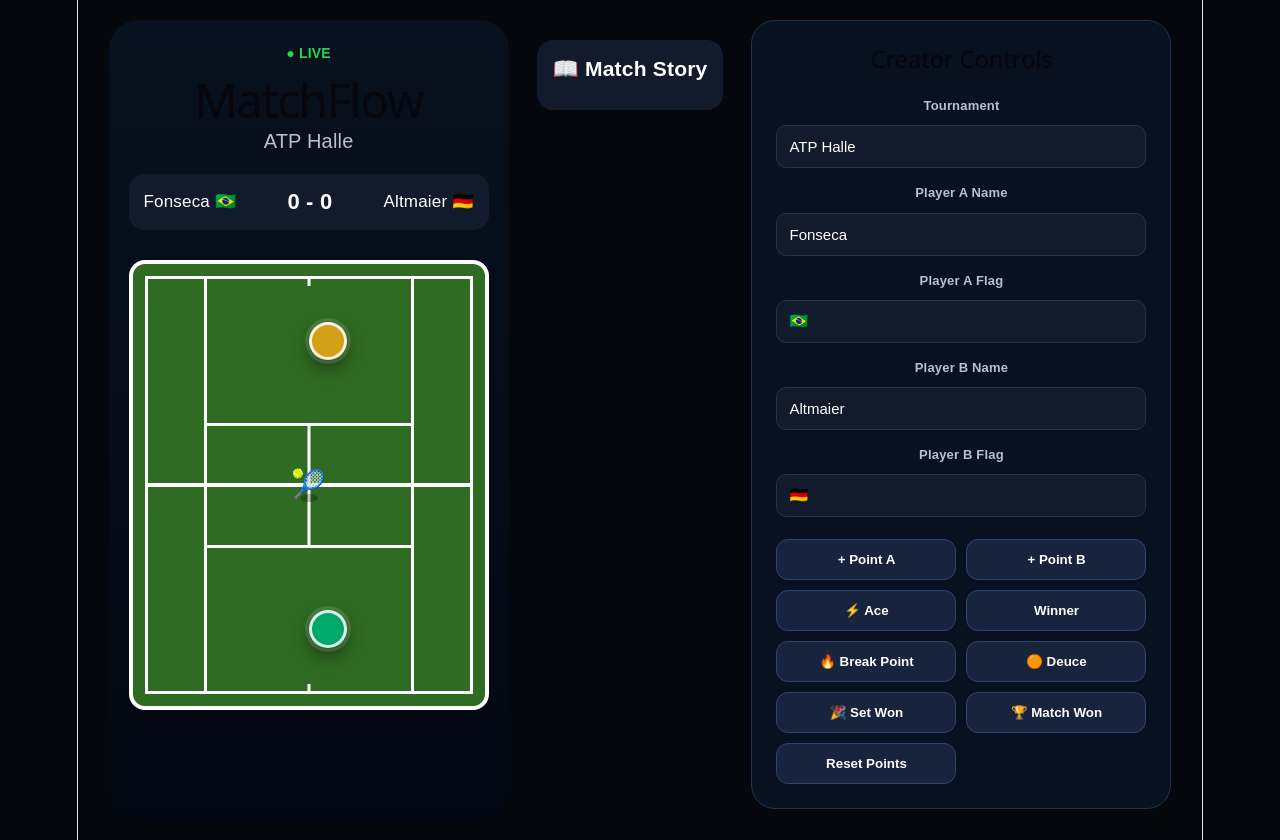
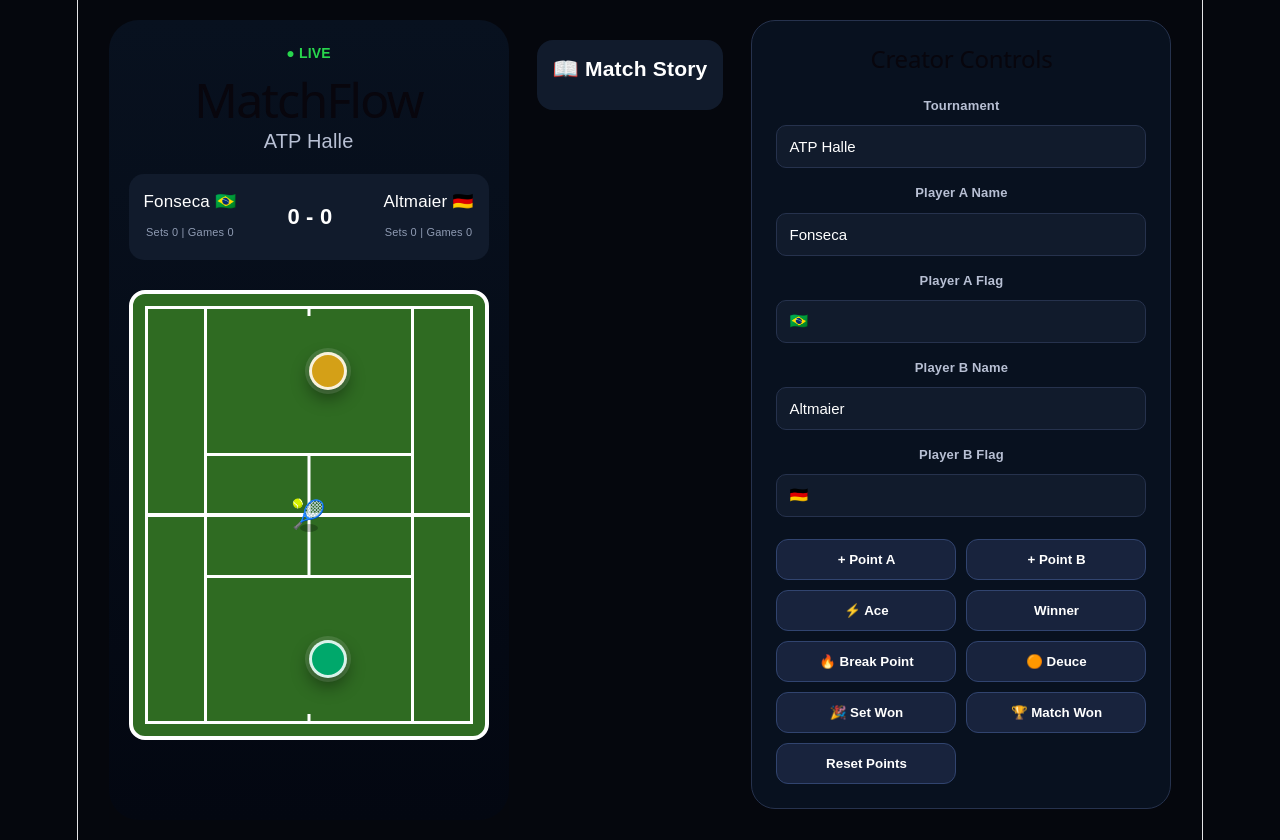
Before and after one commit to ramonpbarros/matchflow, a React (Vite) app: page / in a window 1280 px wide. Built offline with nearby package versions, Linux system fonts and the light colour scheme.

Commit message:
add tennis games and sets

```diff
--- a/src/App.css
+++ b/src/App.css
@@ -191,12 +191,11 @@
   width: 38px;
   height: 38px;
   border-radius: 50%;
-  border: 3px solid rgba(255,255,255,.85);
+  border: 3px solid rgba(255, 255, 255, 0.85);
   z-index: 5;
   transition: all 0.35s ease;
-  box-shadow:
-    0 0 0 4px rgba(255,255,255,.12),
-    0 8px 18px rgba(0,0,0,.45);
+  box-shadow: 0 0 0 4px rgba(255, 255, 255, 0.12),
+    0 8px 18px rgba(0, 0, 0, 0.45);
 }
 
 .top {
@@ -414,3 +413,14 @@
   color: #d78cff;
   text-shadow: 0 0 18px #a855f7;
 }
+
+.scoreboard span {
+  display: flex;
+  flex-direction: column;
+  gap: 4px;
+}
+
+.scoreboard small {
+  color: #8f9bb3;
+  font-size: 11px;
+}
--- a/src/App.jsx
+++ b/src/App.jsx
@@ -1,32 +1,9 @@
 import { useState } from 'react';
 import './App.css';
+import { getPlayerColor } from './utils/playerColors';
+import Scoreboard from './components/Scoreboard';
 
 const tennisPoints = ['0', '15', '30', '40'];
-function getPlayerColor(flag) {
-  const colors = {
-    '🇧🇷': '#00a86b',
-
-    '🇩🇪': '#d4a017',
-
-    '🇫🇷': '#2563eb',
-
-    '🇪🇸': '#d62828',
-
-    '🇮🇹': '#2a9d8f',
-
-    '🇺🇸': '#4361ee',
-
-    '🇦🇷': '#5fa8d3',
-
-    '🇬🇧': '#264653',
-
-    '🇷🇸': '#3a86ff',
-
-    '🇦🇺': '#3d5a80',
-  };
-
-  return colors[flag] || '#9ca3af';
-}
 
 export default function App() {
   const [match, setMatch] = useState({
@@ -34,10 +11,15 @@
     playerA: {
       name: 'Fonseca',
       flag: '🇧🇷',
+      games: 0,
+      sets: 0,
     },
+
     playerB: {
       name: 'Altmaier',
       flag: '🇩🇪',
+      games: 0,
+      sets: 0,
     },
     pointA: 0,
     pointB: 0,
@@ -124,18 +106,50 @@
 
   function addPoint(player) {
     moveTokens(player);
+
     setMatch((prev) => {
       const isA = player === 'A';
       const pointKey = isA ? 'pointA' : 'pointB';
       const otherPointKey = isA ? 'pointB' : 'pointA';
-      const playerName = isA ? prev.playerA.name : prev.playerB.name;
+
+      const playerKey = isA ? 'playerA' : 'playerB';
+      const opponentKey = isA ? 'playerB' : 'playerA';
+      const playerName = prev[playerKey].name;
 
       const playerPoint = prev[pointKey];
       const otherPoint = prev[otherPointKey];
 
+      function winGame() {
+        const nextGames = prev[playerKey].games + 1;
+        const winsSet = nextGames >= 6;
+
+        return {
+          ...prev,
+          pointA: 0,
+          pointB: 0,
+          advantage: null,
+
+          [playerKey]: {
+            ...prev[playerKey],
+            games: winsSet ? 0 : nextGames,
+            sets: winsSet ? prev[playerKey].sets + 1 : prev[playerKey].sets,
+          },
+
+          [opponentKey]: {
+            ...prev[opponentKey],
+            games: winsSet ? 0 : prev[opponentKey].games,
+          },
+
+          event: winsSet ? `SET ${playerName}` : `GAME ${playerName}`,
+          events: [
+            winsSet ? `🎉 Set ${playerName}` : `🏆 Game ${playerName}`,
+            ...prev.events,
+          ].slice(0, 5),
+        };
+      }
+
       // Deuce / Advantage zone
       if (playerPoint >= 3 && otherPoint >= 3) {
-        // No advantage yet -> player gets advantage
         if (prev.advantage === null) {
           return {
             ...prev,
@@ -145,19 +159,10 @@
           };
         }
 
-        // Player already had advantage -> wins game
         if (prev.advantage === player) {
-          return {
-            ...prev,
-            pointA: 0,
-            pointB: 0,
-            advantage: null,
-            event: `GAME ${playerName}`,
-            events: [`🏆 Game ${playerName}`, ...prev.events].slice(0, 5),
-          };
+          return winGame();
         }
 
-        // Other player had advantage -> back to deuce
         return {
           ...prev,
           advantage: null,
@@ -170,14 +175,7 @@
       const newPoint = playerPoint + 1;
 
       if (newPoint >= 4 && otherPoint <= 2) {
-        return {
-          ...prev,
-          pointA: 0,
-          pointB: 0,
-          advantage: null,
-          event: `GAME ${playerName}`,
-          events: [`🏆 Game ${playerName}`, ...prev.events].slice(0, 5),
-        };
+        return winGame();
       }
 
       return {
@@ -222,17 +220,11 @@
           <h1>MatchFlow</h1>
           <p className="tournament">{match.tournament}</p>
 
-          <div className="scoreboard">
-            <span>
-              {match.playerA.name} {match.playerA.flag}
-            </span>
-
-            <strong>{getScoreDisplay()}</strong>
-
-            <span>
-              {match.playerB.name} {match.playerB.flag}
-            </span>
-          </div>
+          <Scoreboard
+            playerA={match.playerA}
+            playerB={match.playerB}
+            score={getScoreDisplay()}
+          />
 
           <div
             className={`court ${match.event
--- /dev/null
+++ b/src/components/Scoreboard.jsx
@@ -0,0 +1,21 @@
+export default function Scoreboard({ playerA, playerB, score }) {
+  return (
+    <div className="scoreboard">
+      <span>
+        {playerA.name} {playerA.flag}
+        <small>
+          Sets {playerA.sets} | Games {playerA.games}
+        </small>
+      </span>
+
+      <strong>{score}</strong>
+
+      <span>
+        {playerB.name} {playerB.flag}
+        <small>
+          Sets {playerB.sets} | Games {playerB.games}
+        </small>
+      </span>
+    </div>
+  );
+}
--- /dev/null
+++ b/src/utils/playerColors.js
@@ -0,0 +1,16 @@
+export function getPlayerColor(flag) {
+  const colors = {
+    "🇧🇷": "#00a86b",
+    "🇩🇪": "#d4a017",
+    "🇫🇷": "#2563eb",
+    "🇪🇸": "#d62828",
+    "🇮🇹": "#2a9d8f",
+    "🇺🇸": "#4361ee",
+    "🇦🇷": "#5fa8d3",
+    "🇬🇧": "#264653",
+    "🇷🇸": "#3a86ff",
+    "🇦🇺": "#3d5a80",
+  };
+
+  return colors[flag] || "#9ca3af";
+}
```
Also changed, not shown: src/components/Court.jsx (added), src/components/ProducerConsole.jsx (added), src/components/Timeline.jsx (added).
